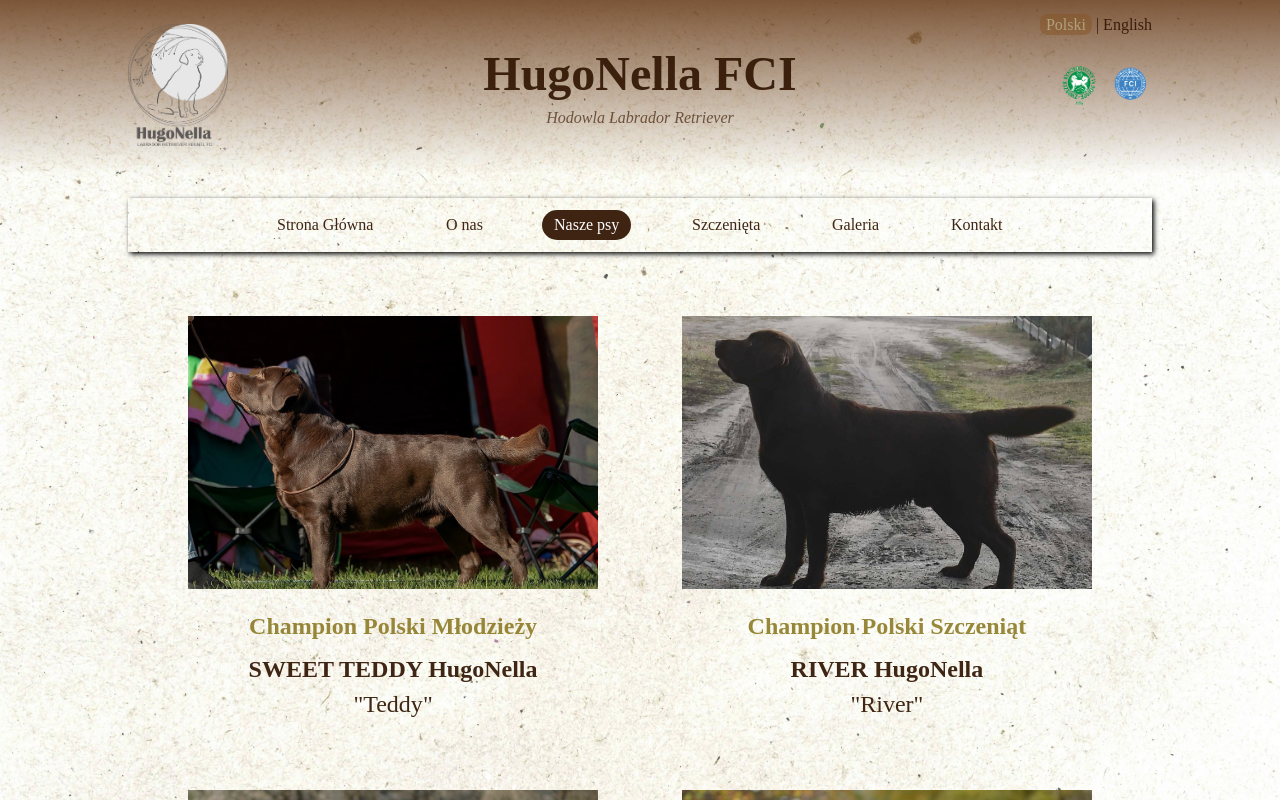
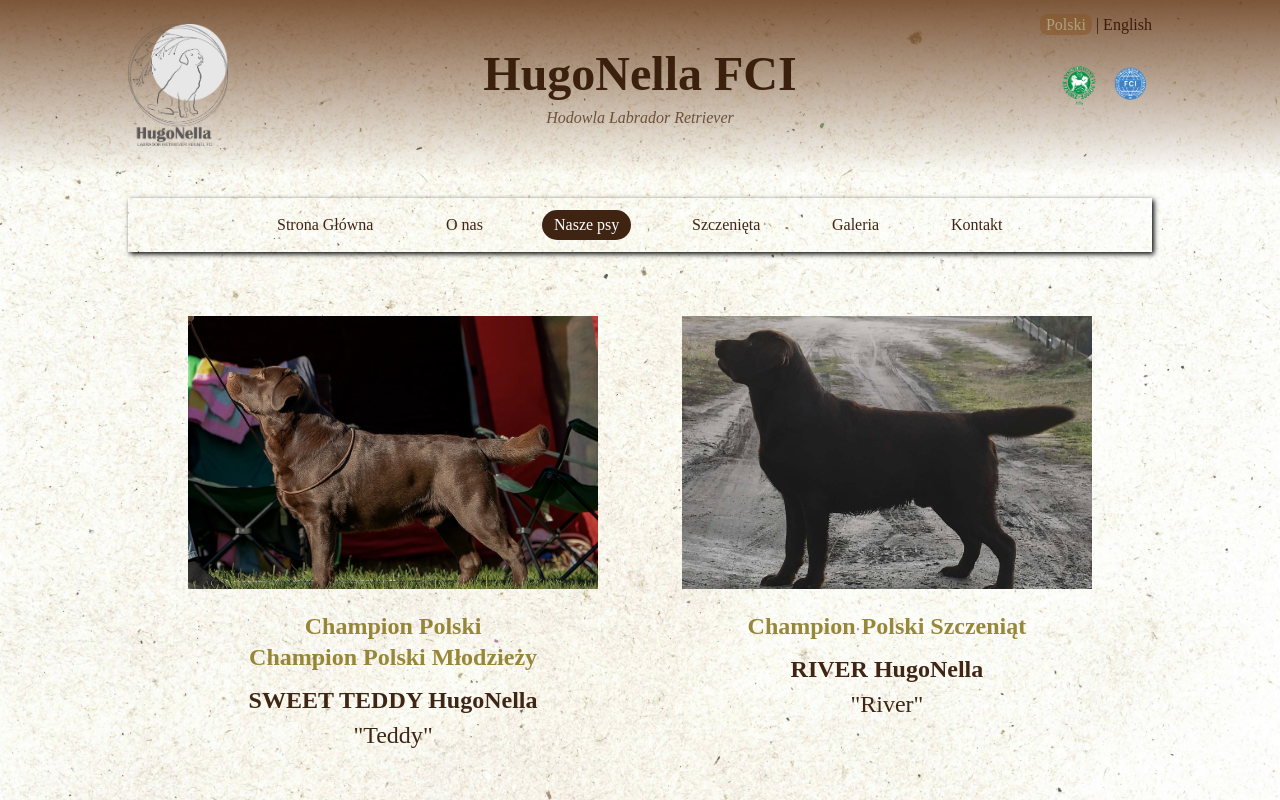
Before and after one commit to Artchi97/HugoNella-website, a React (Create React App) app in the folder frontend/: page /our-dogs in a window 1280 px wide. Shown: the top 800 px of the page. Built offline with nearby package versions, Linux system fonts and the light colour scheme; a web font is replaced by a local one.

Commit message:
dogs data update

```diff
--- a/frontend/src/dogsData.js
+++ b/frontend/src/dogsData.js
@@ -199,8 +199,8 @@ const dogsData = [
     lineage: "http://www.k9data.com/pedigree.asp?ID=1286200",
     status: "active",
     titles: {
-      pl: ["Champion Polski Młodzieży"],
-      en: ["Youth Champion of Poland"],
+      pl: ["Champion Polski", "Champion Polski Młodzieży"],
+      en: ["Champion of Poland", "Youth Champion of Poland"],
     },
     type: {
       pl: "Reproduktor",
```
